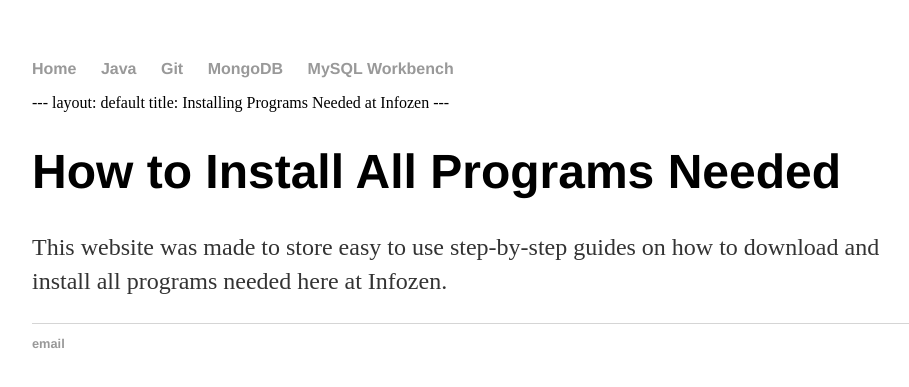
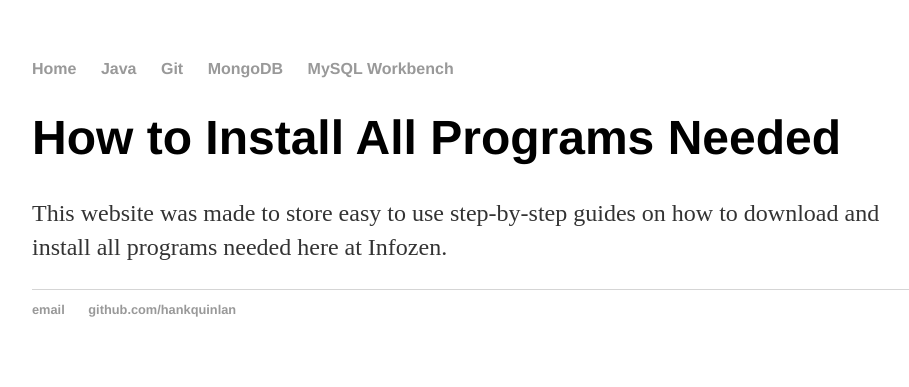
Before and after one commit to infozenlab/infozenlab.github.io, a Jekyll site: the page index.html, which Jekyll copies as it is, in a window 1280 px wide. Shown: the top 387 px of the page, without its empty margins (160-1069 px from the left). Built offline with Jekyll 4.4.1, drawn with Linux system fonts in a browser that asks for light colours.

Commit message:
Update index.html

```diff
--- a/index.html
+++ b/index.html
@@ -16,10 +16,6 @@
     		</ul>
 		</nav>
 		<div class="container">
-		---
-		layout: default
-		title: Installing Programs Needed at Infozen
-		---
     		<div class="blurb">
         		<h1>How to Install All Programs Needed</h1>
 				<p>This website was made to store easy to use step-by-step guides on how to download and install all programs needed here at Infozen.</a></p>
@@ -28,6 +24,7 @@
 		<footer>
     		<ul>
         		<li><a href="mailto:hankquinlanhub@gmail.com">email</a></li>
+        		<li><a href="https://github.com/hankquinlan">github.com/hankquinlan</a></li>
 			</ul>
 		</footer>
 	</body>
```
